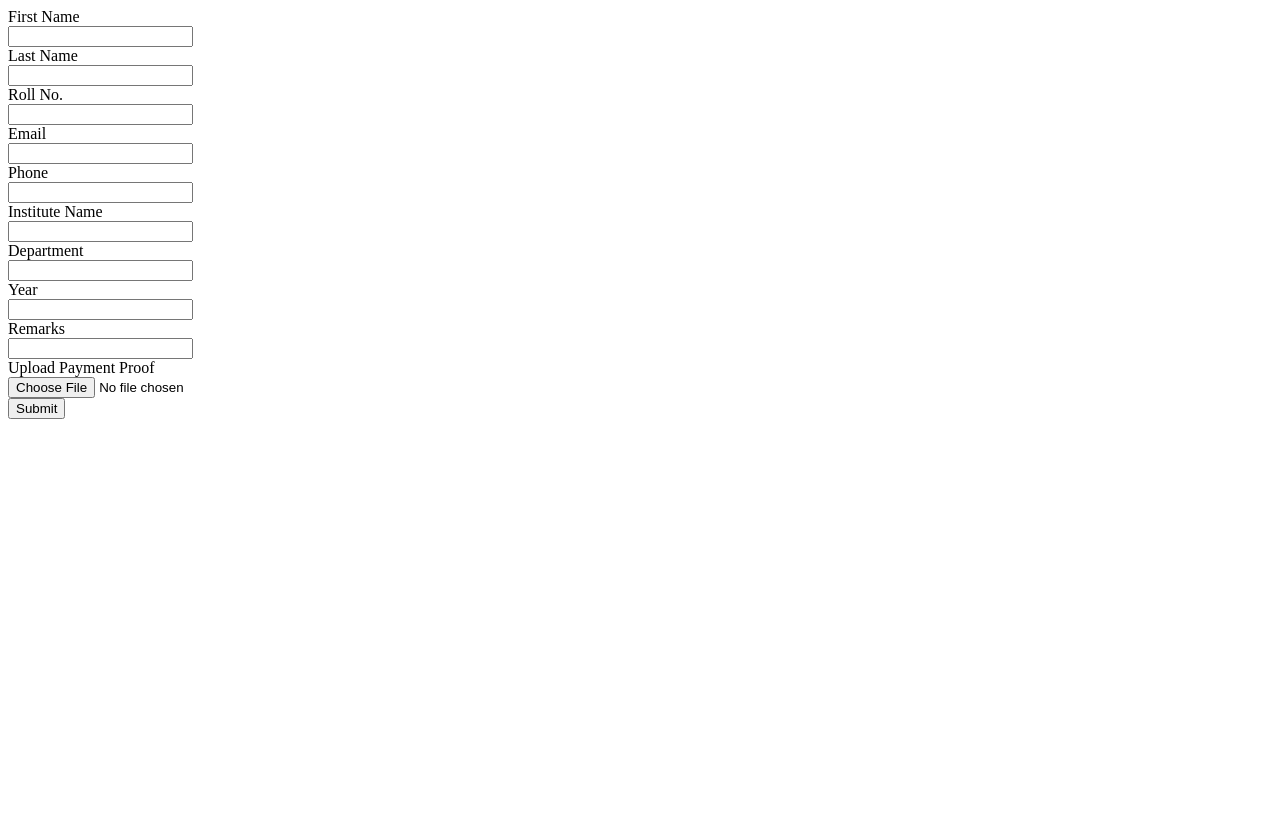
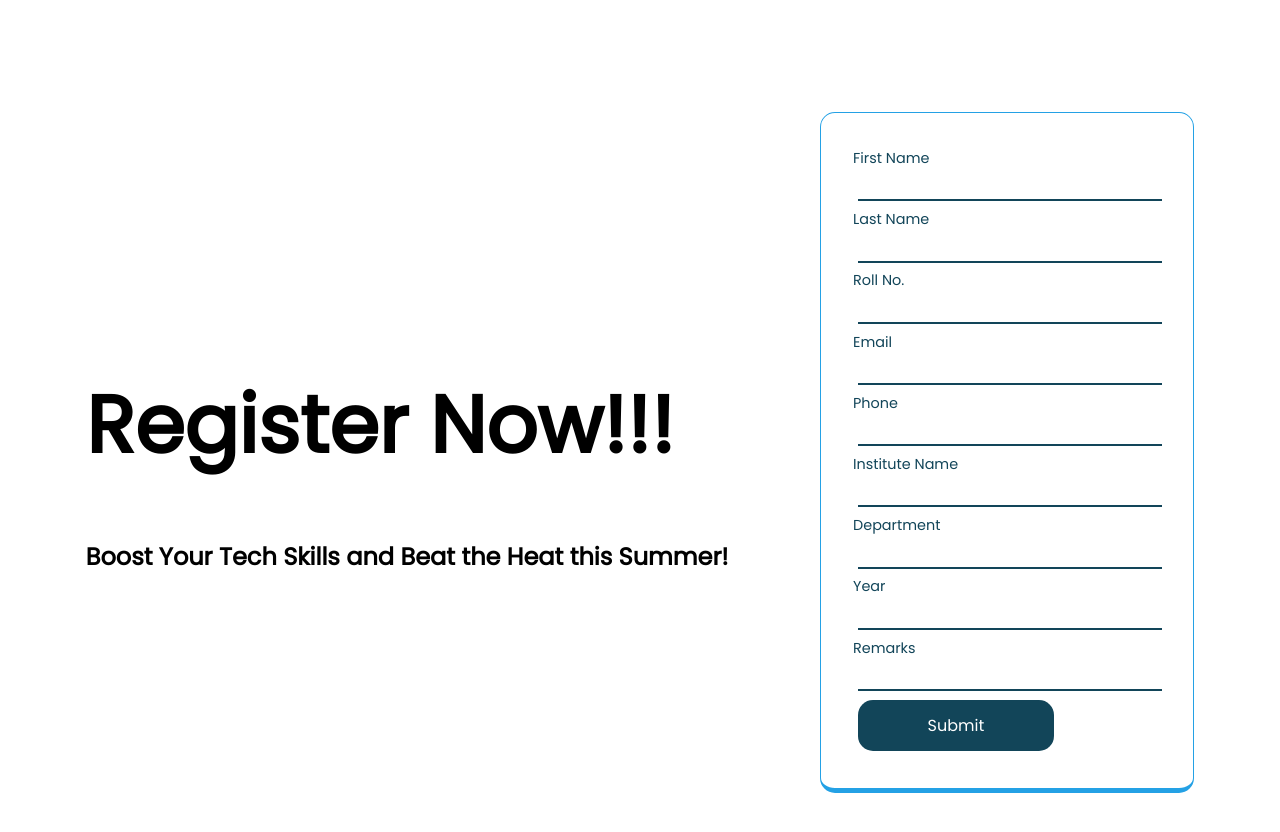
Before and after one commit to Rishit-Thaper/STC, a plain HTML site: page form.html in a window 1280 px wide. Before the commit the page ends 800 px from the top, so only its background shows below. Drawn offline with Linux system fonts and the light colour scheme; a web font is replaced by a local one.

Commit message:
update STC

```diff
--- /dev/null
+++ b/CSS/form.css
@@ -0,0 +1,71 @@
+@import url('https://fonts.googleapis.com/css2?family=Anton&family=DynaPuff&family=Josefin+Sans&family=Nunito&family=Nunito+Sans&family=Poppins&family=Prompt&family=Roboto&family=Roboto+Mono&family=Rubik+Dirt&display=swap');
+
+.register{
+    display: flex;
+    justify-content: space-around;
+    align-items: center;
+    margin: 5rem 0 0 0;
+    font-family: Poppins;
+    padding: 2rem;
+}
+.registerHeads h1{
+    font-size: 5rem;
+}
+.formBody{
+    background-color: white;
+    color: #124559;
+    padding: 2rem 9rem 2rem 2rem;
+    border-top: 1.5px solid #24a1e5;
+    border-left: 1.5px solid #24a1e5;
+    border-bottom: 5px solid #24a1e5;
+    border-right: 1.5px solid #24a1e5;
+    border-radius: 15px;
+}
+.inputField{
+    border-top: 0;
+    border-left: 0;
+    outline: none;
+    border-right: 0;
+    border-bottom: 2px solid #124559;
+    padding: 0.3rem;
+    transition: 0.2s ease-in-out;
+    width: 150%;
+    margin: 0.3rem;
+}
+input:focus{
+    border-bottom: 2px solid #24a1e5;
+}
+.formBody label{
+    font-size: 0.9rem;
+}
+input::-webkit-outer-spin-button,
+input::-webkit-inner-spin-button {
+  -webkit-appearance: none;
+  margin: 0;
+}
+input[type = submit]{
+    text-align: center;
+    width: 100%;
+    border-radius: 15px;
+    padding: 0.8rem;
+    color: white;
+    font-family: Poppins;
+    font-size: 1rem;
+    background-color: #124559;
+    border: none;
+    cursor: pointer;
+}
+@media screen and (max-width:480px) {
+    .register{
+        flex-direction: column;
+    }
+    .registerHeads h1{
+        text-align: center;
+        font-size: 3rem;
+    }
+    .registerHeads h2{
+        text-align: center;
+
+        font-size: 1.5rem;
+    }
+}
--- a/form.html
+++ b/form.html
@@ -4,32 +4,41 @@
     <meta charset="UTF-8">
     <meta http-equiv="X-UA-Compatible" content="IE=edge">
     <meta name="viewport" content="width=device-width, initial-scale=1.0">
-    <title>ACE | Register</title>
+    <title>STC | Register</title>
+    <link rel="stylesheet" href="CSS/form.css">
 </head>
 <body>
+    <div class="register">
+        <div class="registerHeads">
+            <h1>Register Now!!!</h1>
+            <h2>Boost Your Tech Skills and Beat the Heat this Summer!</h2>
+        </div>
+        <div class="formBody">
             <form action="https://script.google.com/macros/s/AKfycbx6kBRcb1DfCqzzqg2pMuVU9LKPoqAVAyN2m7EF5VjltL8fklR9lzot5BuPMKfWkcWe/exec" onsubmit="submitForm(event)" method="post" enctype="multipart/form-data">
                 <label for="fname">First Name</label><br>
-        <input type="text" required name="fname"><br>
+                <input class="inputField" type="text" required name="fname"><br>
                 <label for="lname">Last Name</label><br>
-        <input type="text" required name="lname"><br>
+                <input class="inputField" type="text" required name="lname"><br>
                 <label for="roll">Roll No.</label><br>
-        <input type="number" required name="roll"><br>
+                <input class="inputField" type="number" required name="roll"><br>
                 <label for="email">Email</label><br>
-        <input type="email" required name="email"><br>
+                <input class="inputField" type="email" required name="email"><br>
                 <label for="phone">Phone</label><br>
-        <input type="tel" required name="phone"><br>
+                <input class="inputField" type="tel" required name="phone"><br>
                 <label for="institute">Institute Name</label><br>
-        <input type="text" required name="institute"><br>
+                <input class="inputField" type="text" required name="institute"><br>
                 <label for="department">Department</label><br>
-        <input type="text" required name="department"><br>
+                <input class="inputField" type="text" required name="department"><br>
                 <label for="year">Year</label><br>
-        <input type="number" required name="year"><br>
+                <input class="inputField" type="number" required name="year"><br>
                 <label for="remarks">Remarks</label><br>
-        <input type="text" required name="remarks"><br>
-        <label for="file">Upload Payment Proof</label><br>
-        <input type="file" required name="file" accept="image/jpeg"><br>
-        <input type="submit" value="Submit">
+                <input class="inputField" type="text" required name="remarks"><br>
+                <input class="inputField" type="submit" value="Submit">
             </form>
+        </div>
+    </div>
+
+
 </body>
 <script src="JS/main.js"></script>
 
```
Also changed, not shown: index.html (+16 -8 lines). Lines whose indentation alone changed are shown as unchanged.
